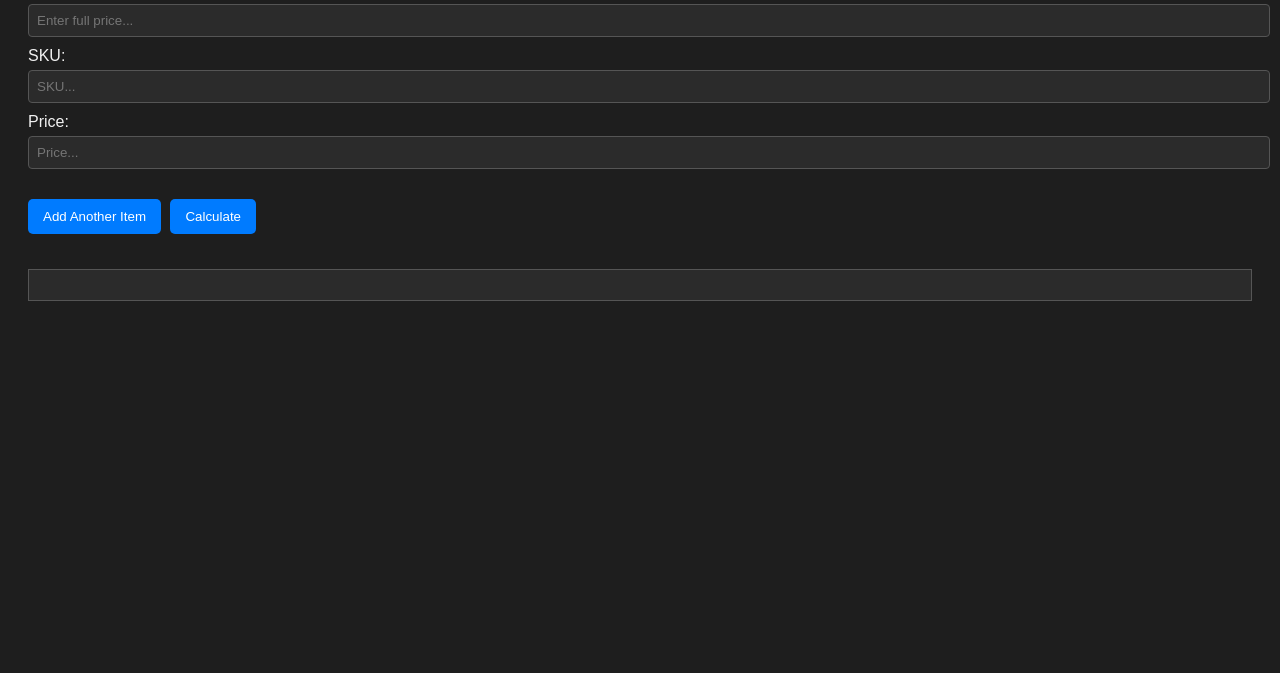
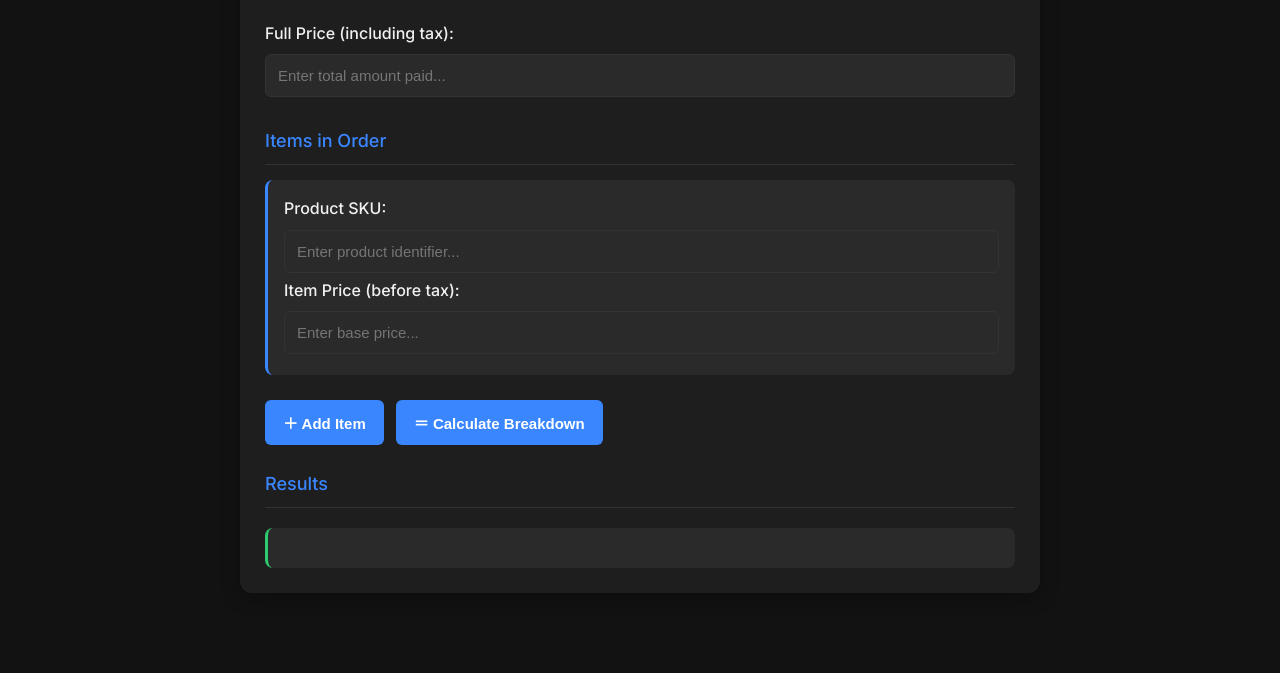
Before and after one commit to Detroitaxle/tax, a plain HTML site: page Index.html in a window 1280 px wide. Shown: the part 127-800 px from the top of the page. Drawn offline with Linux system fonts and the light colour scheme.

Commit message:
Update Index.html

```diff
--- a/Index.html
+++ b/Index.html
@@ -2,76 +2,193 @@
 <html lang="en">
 <head>
   <meta charset="UTF-8">
-  <title>Price Match Tool - Live Test</title>
+  <title>Price Match Tool - Dark Theme</title>
   <style>
+    :root {
+      --primary: #3a86ff;
+      --primary-hover: #2667cc;
+      --danger: #ff3860;
+      --danger-hover: #e02c52;
+      --success: #2ecc71;
+      --text: #f1f1f1;
+      --text-muted: #b0b0b0;
+      --bg: #121212;
+      --bg-elevated: #1e1e1e;
+      --bg-highlight: #2a2a2a;
+      --border: #333;
+    }
+
     body {
-      font-family: Arial, sans-serif;
-      background-color: #1e1e1e;
-      color: #f1f1f1;
+      font-family: 'Inter', -apple-system, BlinkMacSystemFont, sans-serif;
+      background-color: var(--bg);
+      color: var(--text);
       padding: 20px;
+      max-width: 800px;
+      margin: 0 auto;
+      line-height: 1.6;
     }
+
     h1 {
       text-align: center;
+      color: var(--primary);
+      margin-bottom: 30px;
+      font-weight: 600;
     }
-    input[type="text"], input[type="number"] {
+
+    .container {
+      background-color: var(--bg-elevated);
+      padding: 25px;
+      border-radius: 12px;
+      box-shadow: 0 4px 20px rgba(0,0,0,0.3);
+    }
+
+    .input-group {
+      margin-bottom: 20px;
+    }
+
+    label {
+      display: block;
+      margin-bottom: 8px;
+      font-weight: 500;
+      color: var(--text);
+    }
+
+    input[type="text"],
+    input[type="number"] {
       width: 100%;
-      padding: 8px;
-      margin: 5px 0 10px;
-      background-color: #2b2b2b;
-      color: #f1f1f1;
-      border: 1px solid #555;
-      border-radius: 4px;
+      padding: 12px;
+      margin-bottom: 5px;
+      background-color: var(--bg-highlight);
+      color: var(--text);
+      border: 1px solid var(--border);
+      border-radius: 6px;
+      box-sizing: border-box;
+      font-size: 15px;
+      transition: all 0.2s;
     }
+
+    input[type="text"]:focus,
+    input[type="number"]:focus {
+      border-color: var(--primary);
+      outline: none;
+      box-shadow: 0 0 0 3px rgba(58, 134, 255, 0.2);
+    }
+
     .item {
       margin-bottom: 15px;
+      padding: 16px;
+      background-color: var(--bg-highlight);
+      border-radius: 8px;
+      border-left: 3px solid var(--primary);
+      transition: transform 0.2s;
     }
+
+    .item:hover {
+      transform: translateY(-2px);
+    }
+
+    .button-group {
+      margin: 25px 0;
+      display: flex;
+      gap: 12px;
+      flex-wrap: wrap;
+    }
+
     button {
-      margin: 5px 5px 15px 0;
-      padding: 10px 15px;
+      padding: 12px 18px;
       border: none;
-      background-color: #007bff;
+      background-color: var(--primary);
       color: white;
       cursor: pointer;
-      border-radius: 5px;
+      border-radius: 6px;
+      font-weight: 600;
+      font-size: 15px;
+      transition: all 0.2s;
     }
+
     button:hover {
-      background-color: #0056b3;
+      background-color: var(--primary-hover);
+      transform: translateY(-1px);
     }
+
+    #clearBtn {
+      background-color: var(--danger);
+      display: none;
+    }
+
+    #clearBtn:hover {
+      background-color: var(--danger-hover);
+    }
+
     #output {
+      margin-top: 20px;
+      background-color: var(--bg-highlight);
+      padding: 20px;
+      border-radius: 8px;
+      border-left: 3px solid var(--success);
       white-space: pre-wrap;
-      margin-top: 20px;
-      background-color: #2b2b2b;
+      font-family: 'Fira Code', 'Consolas', monospace;
+      line-height: 1.6;
+      color: var(--text);
+    }
+
+    .section-title {
+      font-size: 18px;
+      color: var(--primary);
+      margin: 25px 0 15px 0;
+      padding-bottom: 8px;
+      border-bottom: 1px solid var(--border);
+      font-weight: 500;
+    }
+
+    @media (max-width: 600px) {
+      body {
         padding: 15px;
-      border: 1px solid #555;
       }
-    #clearBtn {
-      display: none;
-      background-color: #dc3545;
+
+      .container {
+        padding: 18px;
+      }
+
+      .button-group {
+        flex-direction: column;
+      }
+
+      button {
+        width: 100%;
+      }
     }
   </style>
+  <link href="https://fonts.googleapis.com/css2?family=Inter:wght@400;500;600&family=Fira+Code&display=swap" rel="stylesheet">
 </head>
 <body>
+  <div class="container">
     <h1>Price Match Tool</h1>
 
-  <div>
-    <label>Full price:</label>
-    <input type="number" id="fullPrice" placeholder="Enter full price...">
+    <div class="input-group">
+      <label for="fullPrice">Full Price (including tax):</label>
+      <input type="number" id="fullPrice" placeholder="Enter total amount paid...">
     </div>
 
+    <div class="section-title">Items in Order</div>
     <div id="items">
       <div class="item">
-      <label>SKU:</label>
-      <input type="text" class="sku" placeholder="SKU...">
-      <label>Price:</label>
-      <input type="number" class="price" placeholder="Price...">
+        <label>Product SKU:</label>
+        <input type="text" class="sku" placeholder="Enter product identifier...">
+        <label>Item Price (before tax):</label>
+        <input type="number" class="price" placeholder="Enter base price...">
       </div>
     </div>
 
-  <button onclick="addItem()">Add Another Item</button>
-  <button onclick="calculate()">Calculate</button>
-  <button id="clearBtn" onclick="clearFields()">Clear</button>
+    <div class="button-group">
+      <button onclick="addItem()">＋ Add Item</button>
+      <button onclick="calculate()">＝ Calculate Breakdown</button>
+      <button id="clearBtn" onclick="clearFields()">✕ Clear All</button>
+    </div>
 
+    <div class="section-title">Results</div>
     <div id="output"></div>
+  </div>
 
   <script>
     function addItem() {
@@ -79,12 +196,14 @@
       const item = document.createElement('div');
       item.classList.add('item');
       item.innerHTML = `
-        <label>SKU:</label>
-        <input type="text" class="sku" placeholder="SKU...">
-        <label>Price:</label>
-        <input type="number" class="price" placeholder="Price...">
+        <label>Product SKU:</label>
+        <input type="text" class="sku" placeholder="Enter product identifier...">
+        <label>Item Price (before tax):</label>
+        <input type="number" class="price" placeholder="Enter base price...">
       `;
       container.appendChild(item);
+      // Scroll to the new item
+      item.scrollIntoView({ behavior: 'smooth', block: 'nearest' });
     }
 
     function calculate() {
@@ -102,27 +221,38 @@
       }
 
       const tax = fullPrice - subtotal;
-      let result = `Full Price: $${fullPrice.toFixed(2)}\nSubtotal (before tax): $${subtotal.toFixed(2)}\nTax: $${tax.toFixed(2)}\n\n`;
+      let result = `🛒 FULL ORDER DETAILS\n`;
+      result += `══════════════════\n`;
+      result += `Total Paid: $${fullPrice.toFixed(2)}\n`;
+      result += `Subtotal: $${subtotal.toFixed(2)}\n`;
+      result += `Tax: $${tax.toFixed(2)}\n\n`;
+      result += `📦 ITEM BREAKDOWN\n`;
+      result += `══════════════════\n`;
 
       items.forEach(item => {
         const proportion = item.price / subtotal;
         const addedTax = proportion * tax;
         const totalWithTax = item.price + addedTax;
-        result += `SKU: ${item.sku}, Price: $${item.price.toFixed(2)}, Tax Share: $${addedTax.toFixed(2)}, Total w/Tax: $${totalWithTax.toFixed(2)}\n`;
+        result += `SKU: ${item.sku || 'N/A'}\n`;
+        result += `Base Price: $${item.price.toFixed(2)}\n`;
+        result += `Tax Share: $${addedTax.toFixed(2)}\n`;
+        result += `Total: $${totalWithTax.toFixed(2)}\n\n`;
       });
 
       document.getElementById('output').textContent = result;
       document.getElementById('clearBtn').style.display = 'inline-block';
+      // Scroll to results
+      document.getElementById('output').scrollIntoView({ behavior: 'smooth' });
     }
 
     function clearFields() {
       document.getElementById('fullPrice').value = '';
       document.getElementById('items').innerHTML = `
         <div class="item">
-          <label>SKU:</label>
-          <input type="text" class="sku" placeholder="SKU...">
-          <label>Price:</label>
-          <input type="number" class="price" placeholder="Price...">
+          <label>Product SKU:</label>
+          <input type="text" class="sku" placeholder="Enter product identifier...">
+          <label>Item Price (before tax):</label>
+          <input type="number" class="price" placeholder="Enter base price...">
         </div>
       `;
       document.getElementById('output').textContent = '';
```
Lines whose indentation alone changed are shown as unchanged.
